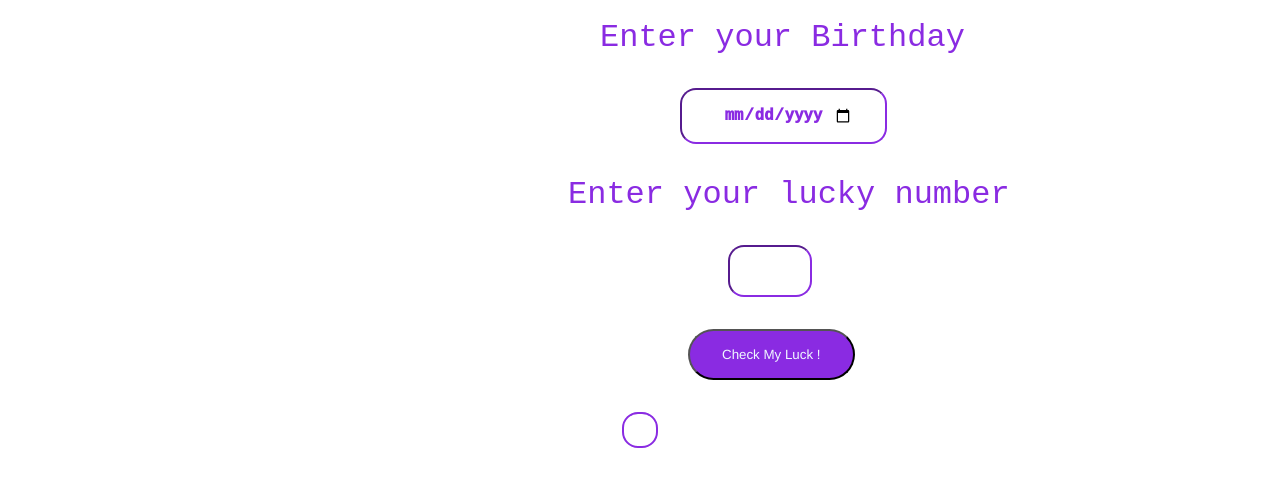
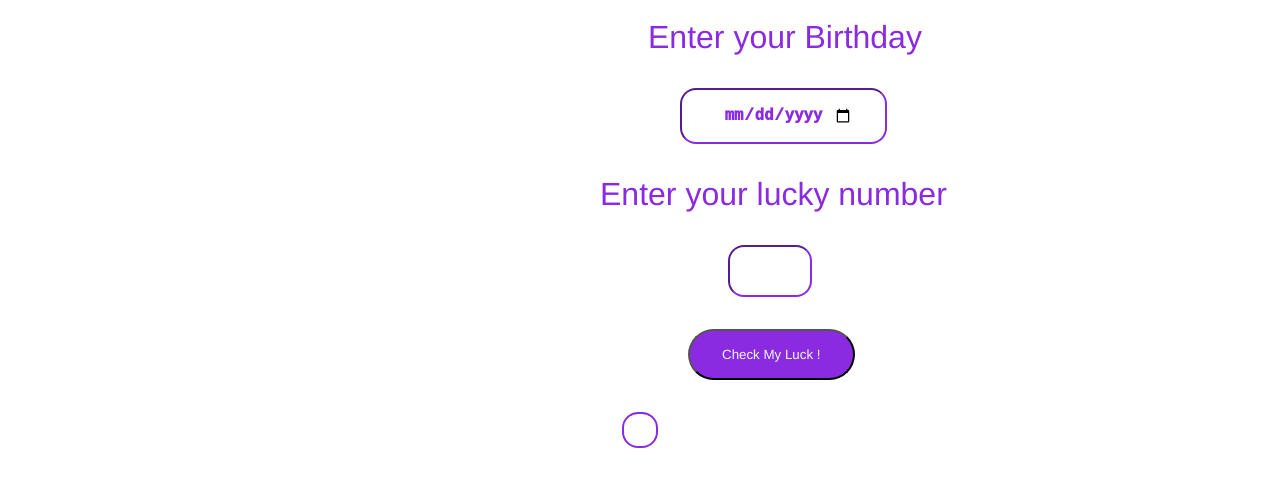
Before and after one commit to llashishll/Mark11-Is-your-birthday-lucky, a plain HTML site: page index.html in a window 1280 px wide. Shown: the part 93-580 px from the top of the page. Drawn offline with Linux system fonts and the light colour scheme.

Commit message:
Updated CSS

```diff
--- a/style.css
+++ b/style.css
@@ -6,17 +6,17 @@
 
 #label1{
     color: blueviolet;
-    margin-left:37rem;
+    margin-left:40rem;
     font-size:xx-large;
-    font-family: 'Courier New', Courier, monospace;
+    font-family:'Franklin Gothic Medium', 'Arial Narrow', Arial, sans-serif;
     text-align: center;
 
 }
 #label2{
     color: blueviolet;
-    margin-left:35rem;
+    margin-left:37rem;
     font-size:xx-large;
-    font-family: 'Courier New', Courier, monospace;
+    font-family:'Franklin Gothic Medium', 'Arial Narrow', Arial, sans-serif;
     text-align: center;
 
 }
```
